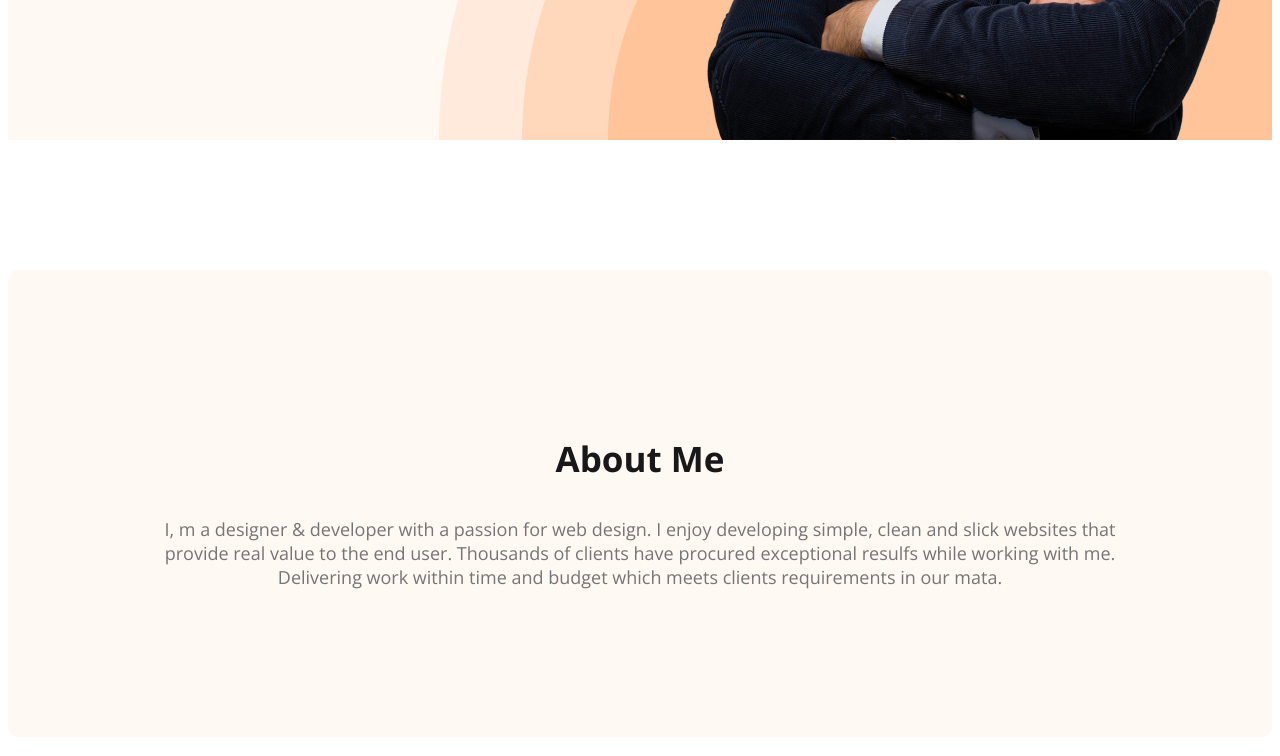
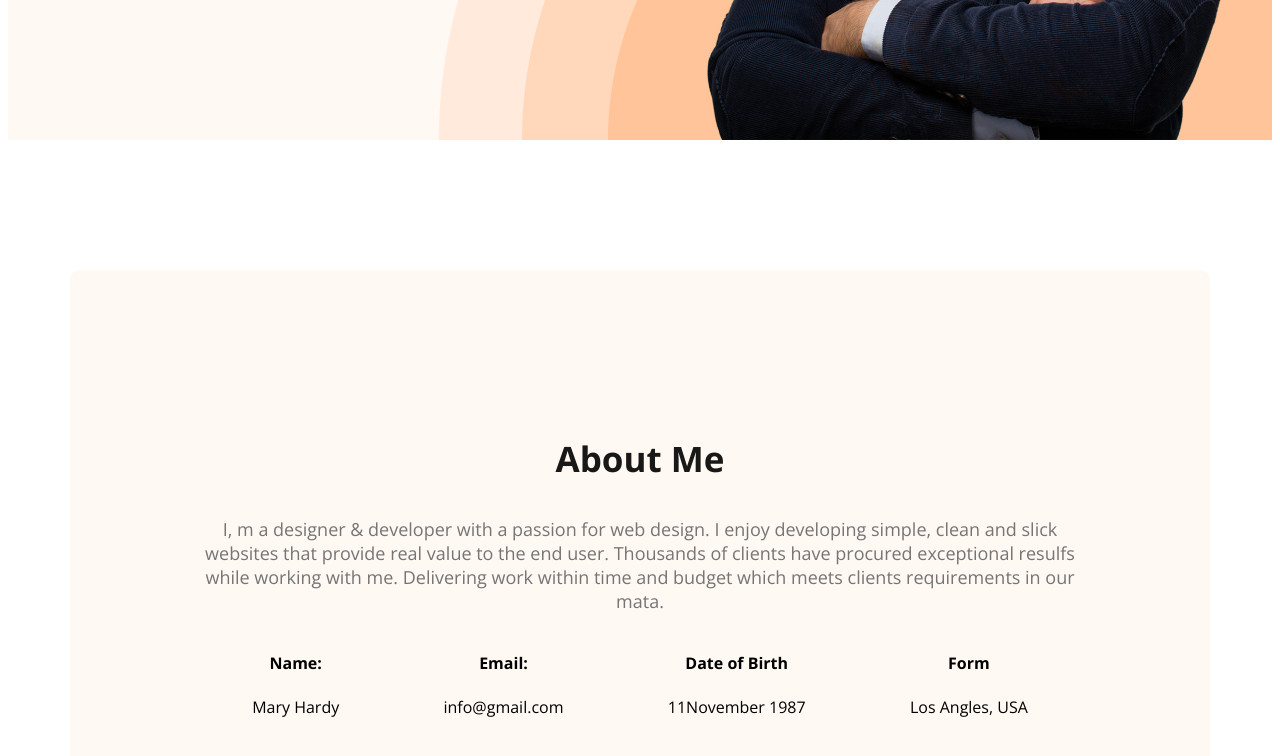
Before and after one commit to Atiar-Rahman/Web-Project, a plain HTML site: page PortPholio.html in a window 1280 px wide. Shown: the part 725-1481 px from the top of the page. Drawn offline with nearby package versions, Linux system fonts and the light colour scheme.

Commit message:
add about information

```diff
--- a/PortPholio.html
+++ b/PortPholio.html
@@ -35,7 +35,26 @@
         <section class="about">
             <h3 class="section-title">About Me</h3>
             <p class="section-description">I, m a designer & developer with a passion for web design. I enjoy developing simple, clean and slick websites that provide real value to the end user. Thousands of clients have procured exceptional resulfs while working with me. Delivering work within time and budget which meets clients requirements in our mata.</p>
+            <div class="about-info-container">
+                <!-- .about-info*4>h4.info-title+p.info-description -->
 
+                <div class="about-info">
+                    <h4 class="info-title">Name:</h4>
+                    <p class="info-description">Mary Hardy</p>
+                </div>
+                <div class="about-info">
+                    <h4 class="info-title">Email:</h4>
+                    <p class="info-description">info@gmail.com</p>
+                </div>
+                <div class="about-info">
+                    <h4 class="info-title">Date of Birth</h4>
+                    <p class="info-description">11November 1987</p>
+                </div>
+                <div class="about-info">
+                    <h4 class="info-title">Form</h4>
+                    <p class="info-description">Los Angles, USA</p>
+                </div>
+            </div>
         </section>
     </main>
     <footer>
--- a/styles/Portpholio.css
+++ b/styles/Portpholio.css
@@ -101,7 +101,10 @@ nav a{
 
 
 /* main section styles */
-
+main{
+    max-width: 1140px;
+    margin: 0 auto;
+}
 
 /* about section style */
 .about{
@@ -110,3 +113,12 @@ nav a{
     border-radius: 10px;
     margin: 130px 0;
 }
+
+.about-info-container{
+    display: flex;
+    justify-content: space-around;
+
+}
+.about-info{
+    text-align: center;
+}
```
